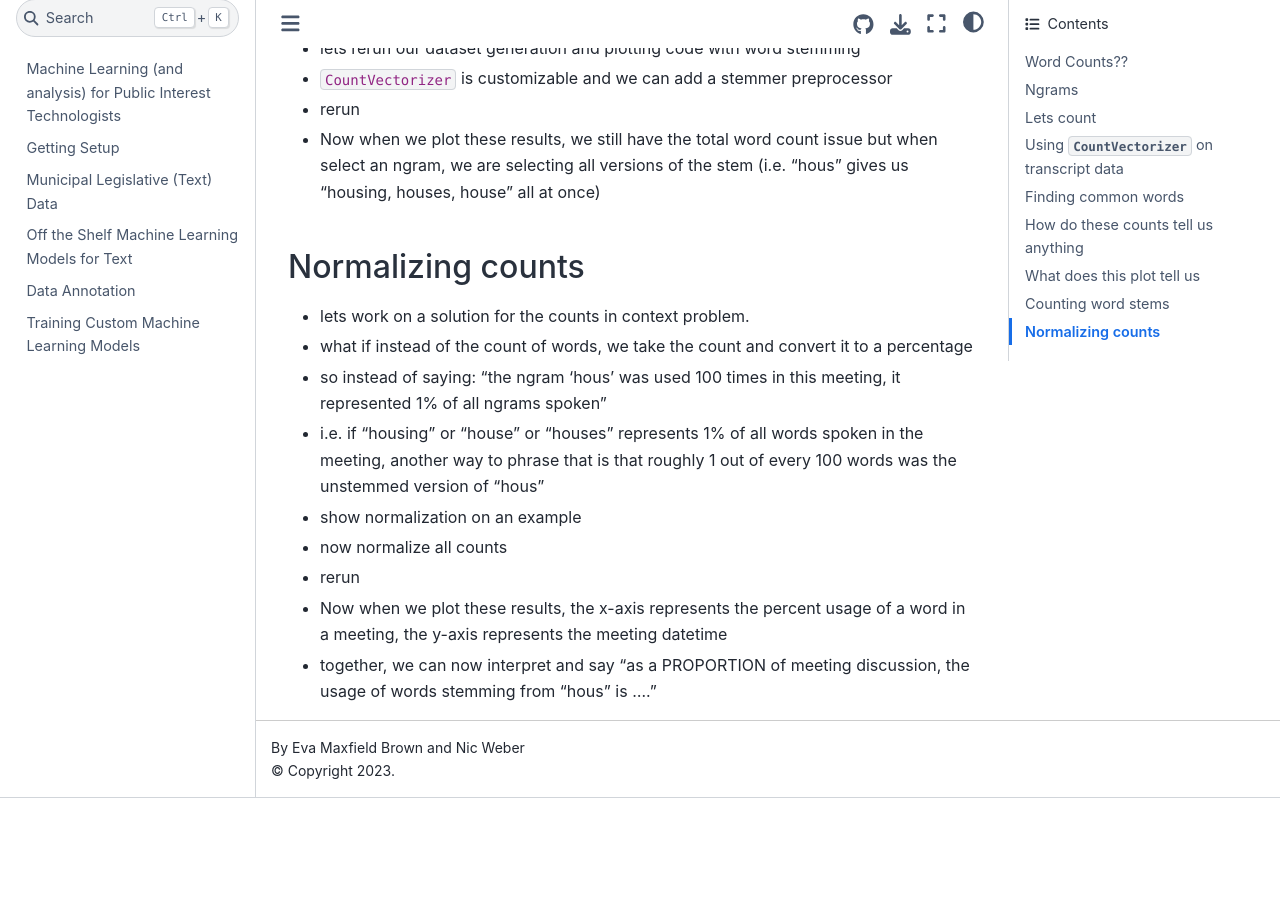
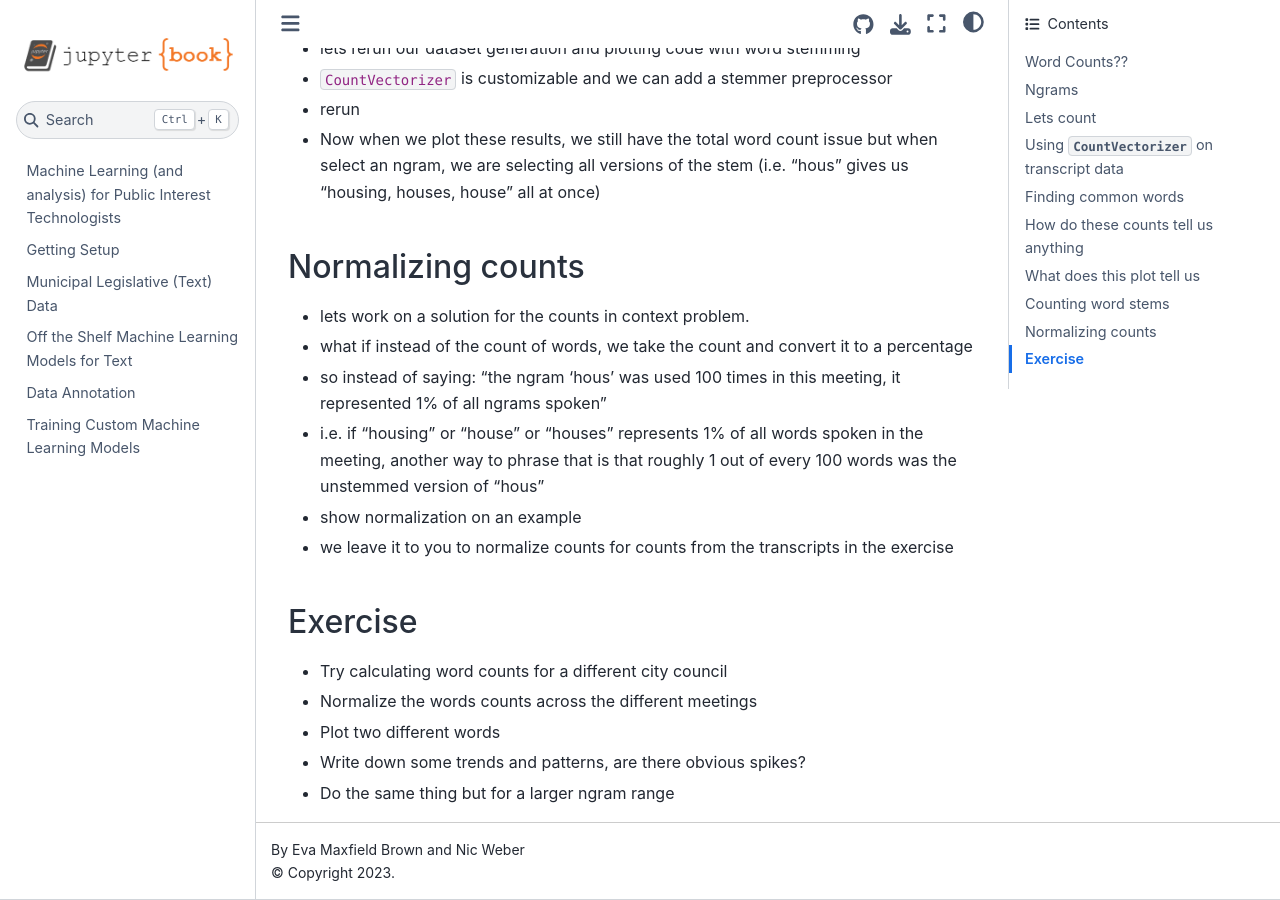
Before and after one commit to PugetSoundClinic-PIT/ml-for-pit, a Jupyter Book: the page built from content/03-counting-words.md, in a window 1280 px wide and 900 px high, scrolled down 2277 px. Built offline with Jupyter Book 1.0.4 settings and Sphinx 7.4.7 and the Sphinx Book theme 1.1.4, drawn with Linux system fonts in a browser that asks for light colours; before the commit the page ends 3075 px from its top, so only the background shows below that.

Commit message:
Add exercise for counting words

```diff
--- a/content/03-counting-words.md
+++ b/content/03-counting-words.md
@@ -88,9 +88,12 @@
 
 * show normalization on an example
 
-* now normalize all counts
+* we leave it to you to normalize counts for counts from the transcripts in the exercise
 
-* rerun
+## Exercise
 
-* Now when we plot these results, the x-axis represents the percent usage of a word in a meeting, the y-axis represents the meeting datetime
-* together, we can now interpret and say "as a PROPORTION of meeting discussion, the usage of words stemming from "hous" is ...."
+* Try calculating word counts for a different city council
+* Normalize the words counts across the different meetings
+* Plot two different words
+* Write down some trends and patterns, are there obvious spikes?
+* Do the same thing but for a larger ngram range
```
